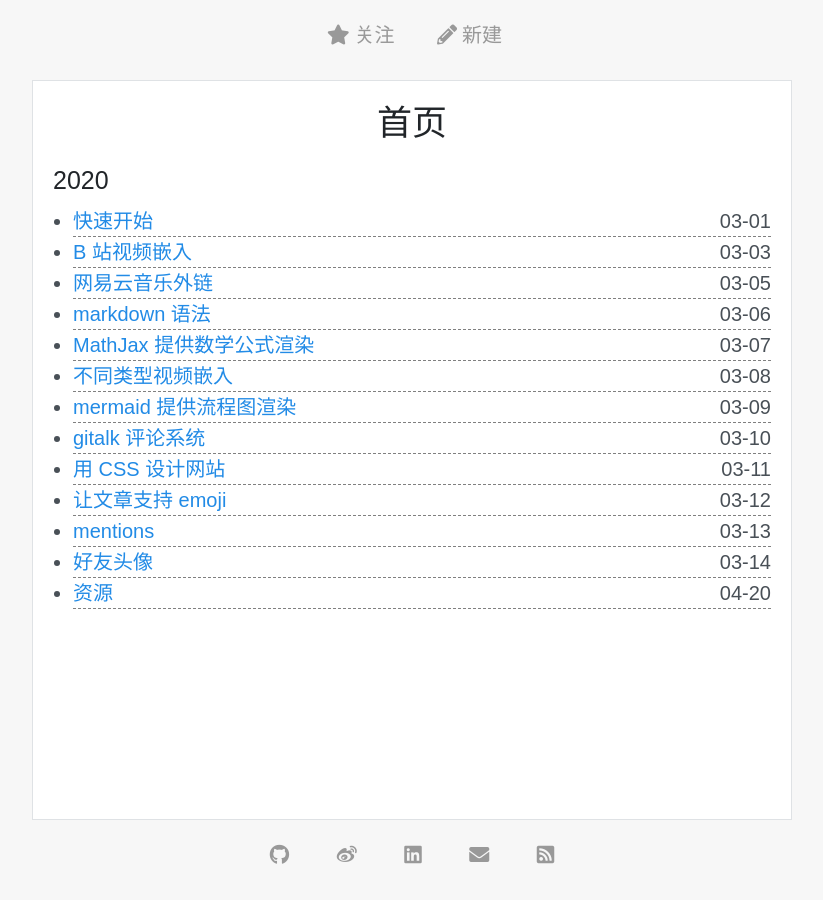
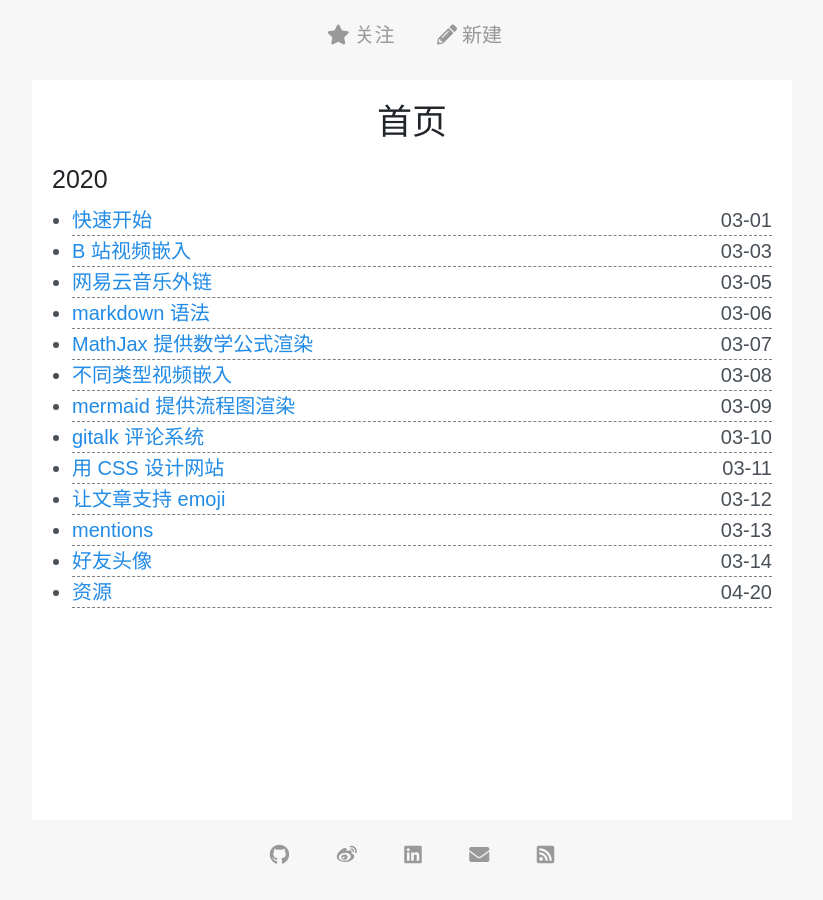
Before and after one commit to whenfung/simple, a Jekyll site: the page built from index.html, in a window 1280 px wide. Shown: the whole page, without its empty margins (228-1051 px from the left). Built offline with Jekyll 4.4.1, drawn with Linux system fonts in a browser that asks for light colours; nearby versions of some CDN libraries; comment, search, counter and statistics services are not loaded.

Commit message:
Update _layout.scss

```diff
--- a/_sass/_layout.scss
+++ b/_sass/_layout.scss
@@ -10,7 +10,6 @@
   padding: 0 1rem;   // 左右内边距设置
 
   background-color: white;
-  border: 1px solid #dfe2e5;
 }
 
 // 页面布局
```
